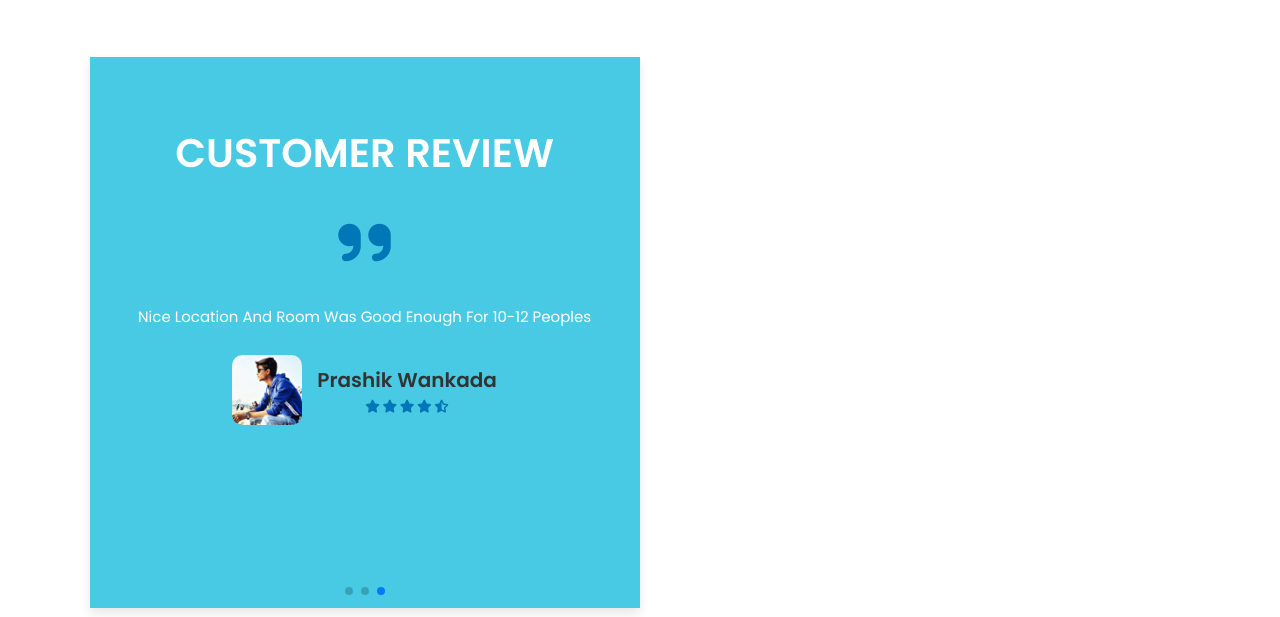
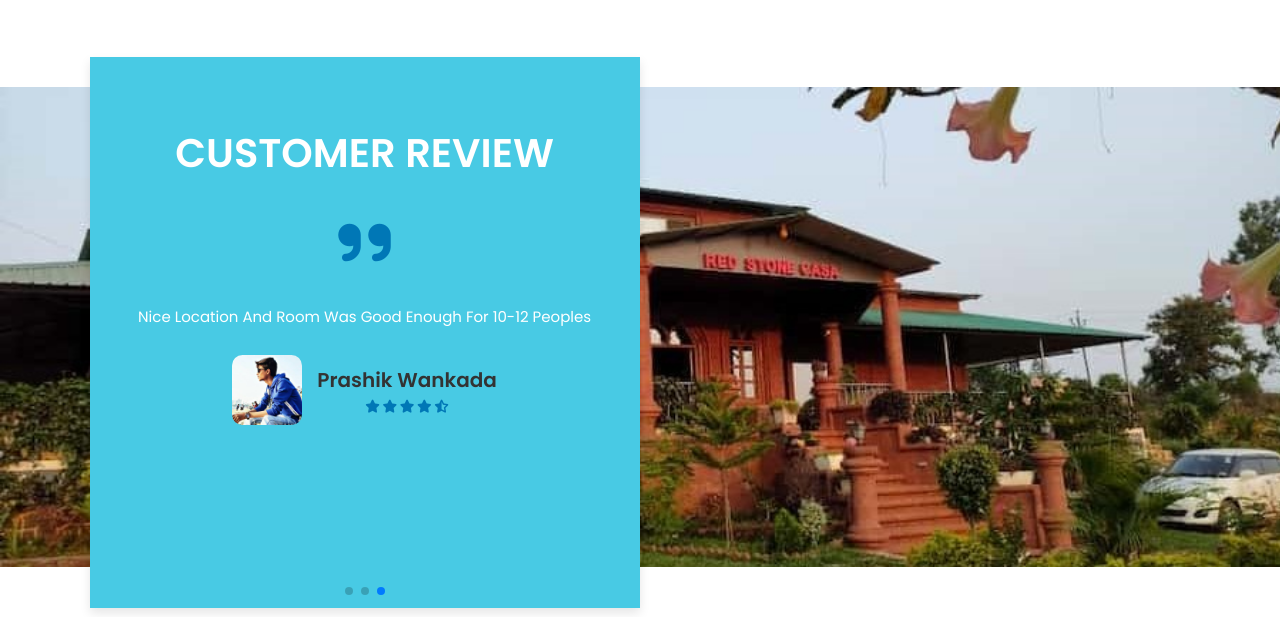
Before and after one commit to kingharsh17/hotel-website, a plain HTML site: page index.html in a window 1280 px wide. Shown: the part 2957-3574 px from the top of the page. Drawn offline with nearby package versions, Linux system fonts and the light colour scheme.

Commit message:
Update style.css

```diff
--- a/style.css
+++ b/style.css
@@ -416,7 +416,7 @@ section{
 /* review */
 
 .review{
-    background-image: url("images/reviewima1.jpg");
+    background-image: url("reviewima1.jpg");
     background-repeat: no-repeat;
     background-size: cover;
     width: 100%;
```
